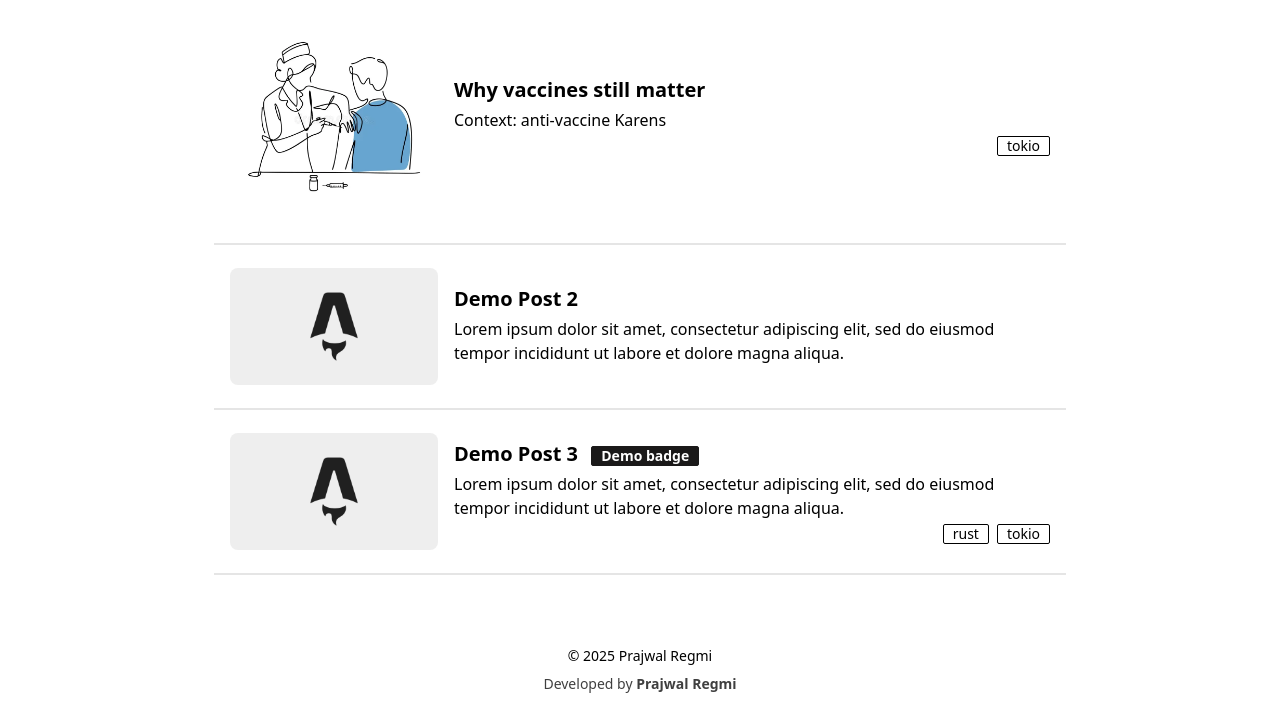
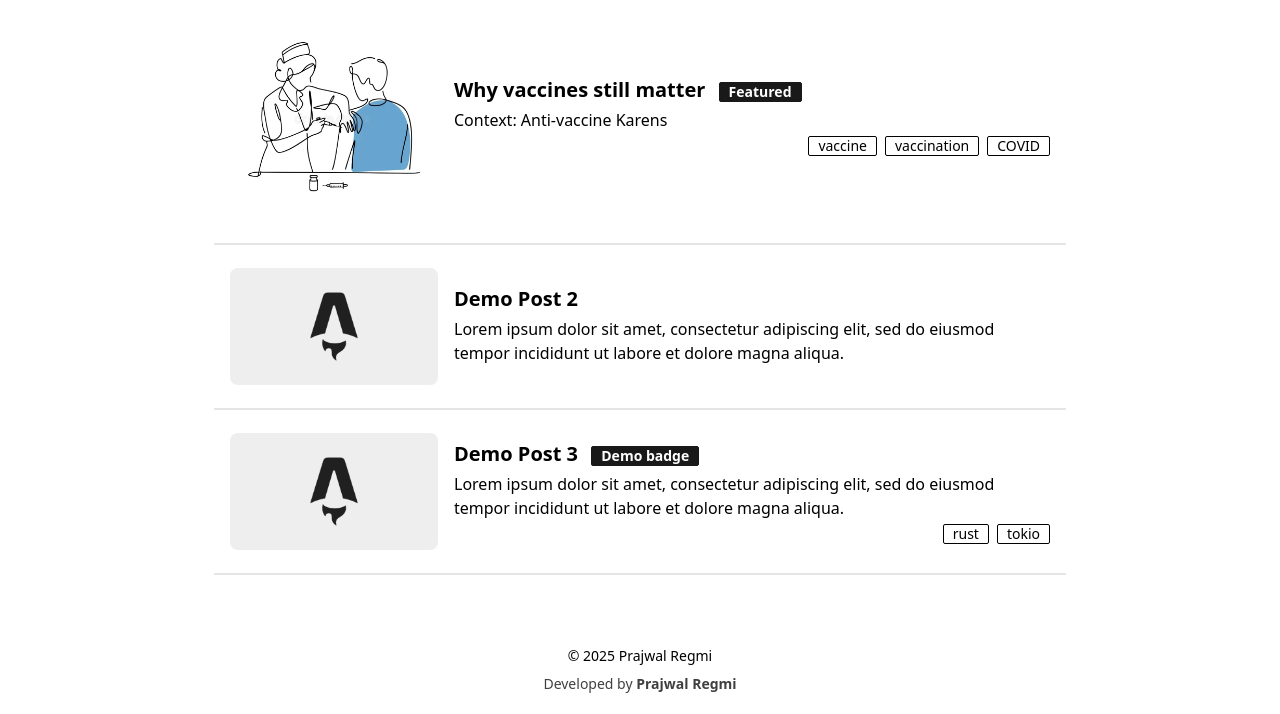
Before and after one commit to ragizz/newwebsite, an Astro site: page /blog in a window 1280 px wide. Shown: the part 124-838 px from the top of the page. Built offline with nearby package versions, Linux system fonts and the light colour scheme; Astro itself is replaced by a stand-in of ours.

Commit message:
Update post1.md

```diff
--- a/src/content/blog/post1.md
+++ b/src/content/blog/post1.md
@@ -1,9 +1,10 @@
 ---
 title: "Why vaccines still matter"
-description: "Context: anti-vaccine Karens"
-pubDate: "Sep 10 2022"
+description: "Context: Anti-vaccine Karens"
+pubDate: "Jun 10 2023"
 heroImage: "/itemPreview.webp"
-tags: ["tokio"]
+badge: "Featured"
+tags: ["vaccine","vaccination","COVID"]
 ---
 
 Most of us weren’t around when measles filled hospital wards.
```
